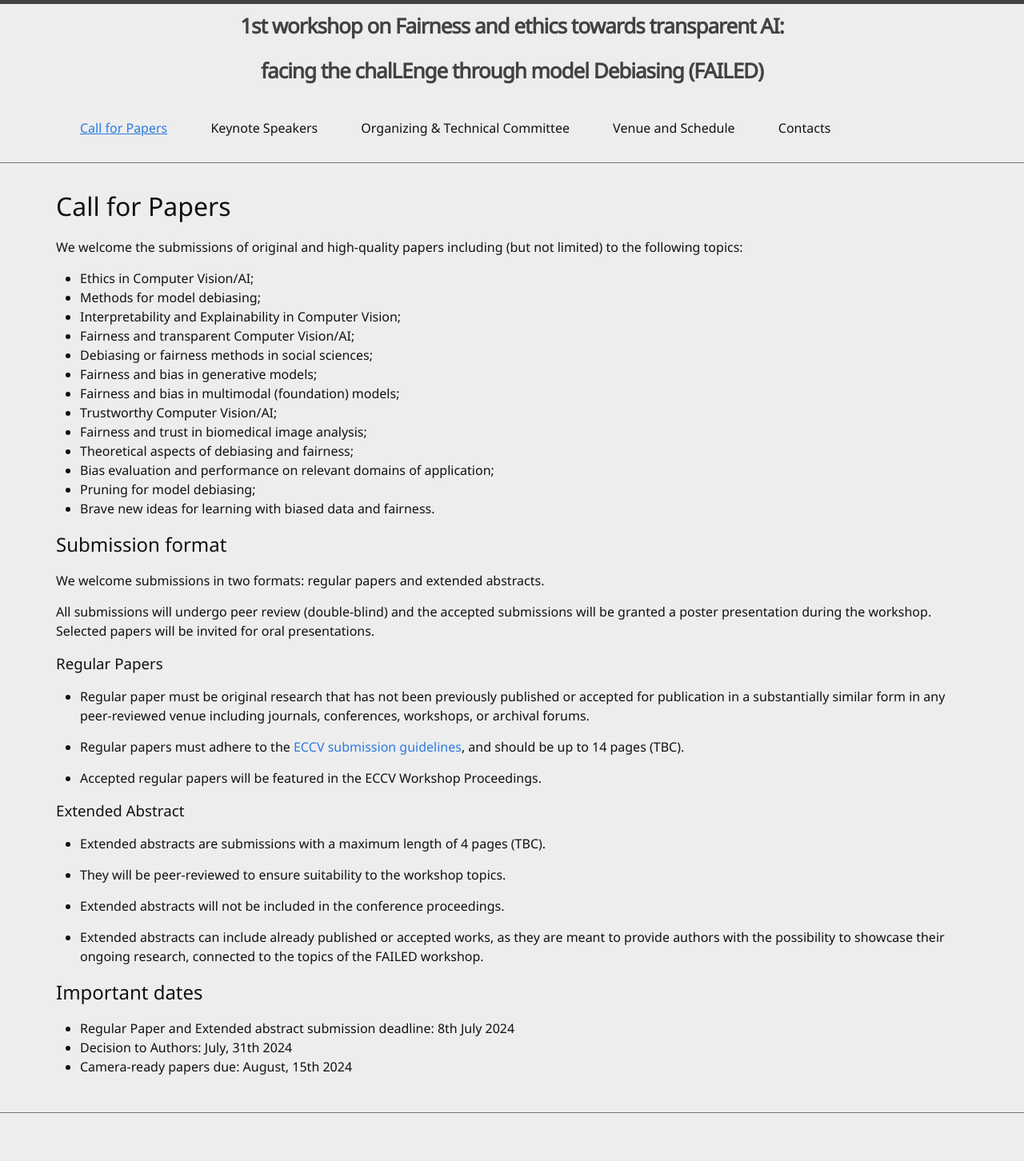
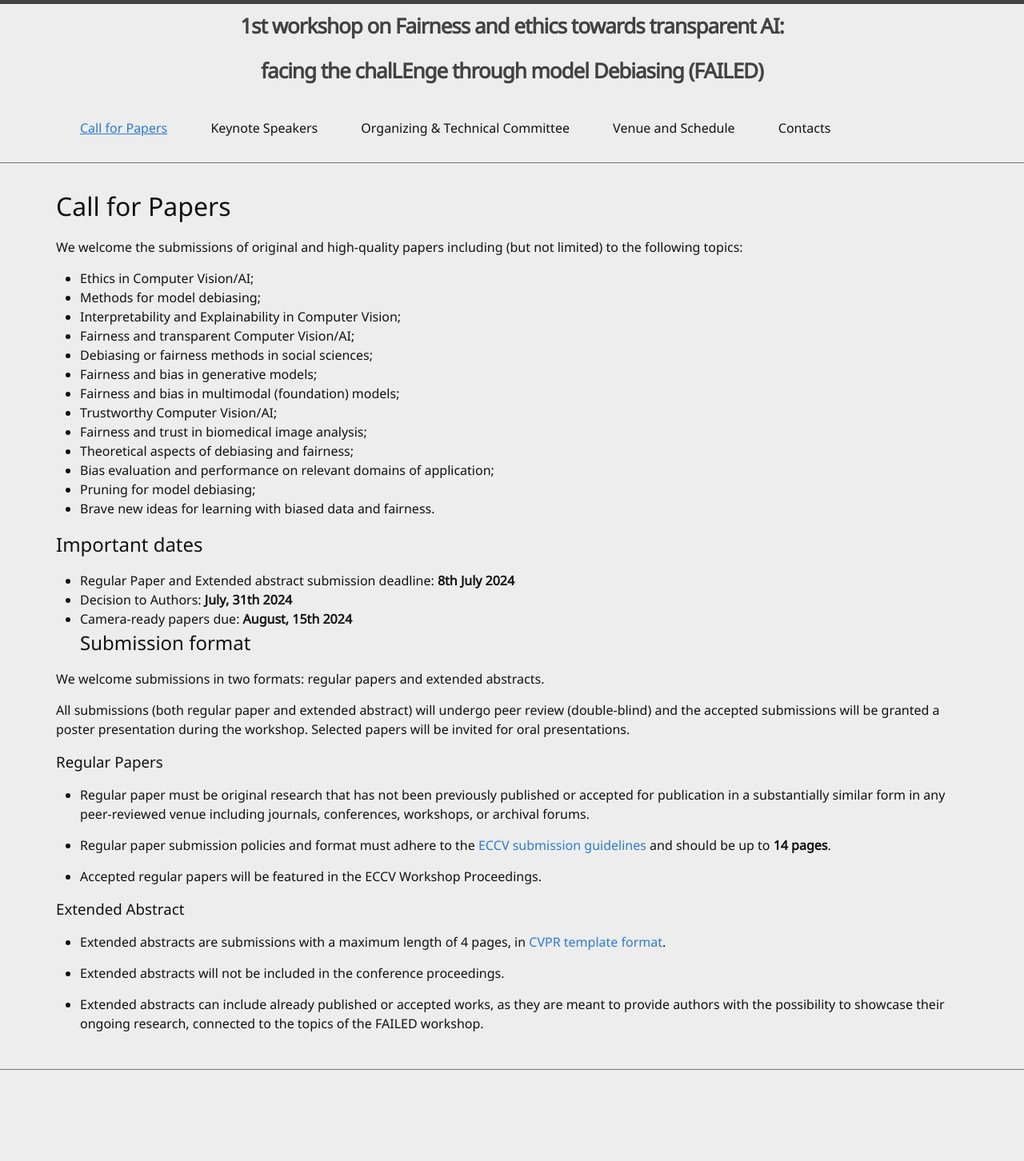
Before and after one commit to VitoPaoloPastore/2nd-FAILED-Workshop-ICCV-2025.github.io, a Jekyll site: the page built from 0-call.md, in a window 1280 px wide. Shown: the whole page at 80% size. Built offline with Jekyll 4.4.1, drawn with Linux system fonts in a browser that asks for light colours; after the commit the page ends 1398 px from its top, so only the background shows below that.

Commit message:
Update 0-call.md

```diff
--- a/0-call.md
+++ b/0-call.md
@@ -21,35 +21,31 @@ We welcome the submissions of original and high-quality papers including (but no
 * Pruning for model debiasing;
 * Brave new ideas for learning with biased data and fairness.
 
+## Important dates
+
+* Regular Paper and Extended abstract submission deadline: **8th July 2024**
+* Decision to Authors: **July, 31th 2024**
+* Camera-ready papers due: **August, 15th 2024**
 ## Submission format
 
 We welcome submissions in two formats: regular papers and extended abstracts.
 
-All submissions will undergo peer review (double-blind) and the accepted submissions will be granted a poster presentation during the workshop. Selected papers will be invited for oral presentations.
+All submissions (both regular paper and extended abstract) will undergo peer review (double-blind) and the accepted submissions will be granted a poster presentation during the workshop. Selected papers will be invited for oral presentations.
 
 
 ### Regular Papers
 
 * Regular paper must be original research that has not been previously published or accepted for publication in a substantially similar form in any peer-reviewed venue including journals, conferences, workshops, or archival forums.
 
-* Regular papers must adhere to the [ECCV submission guidelines](https://eccv.ecva.net/Conferences/2024/SubmissionPolicies), and should be up to 14 pages (TBC).
+* Regular paper submission policies and format must adhere to the [ECCV submission guidelines](https://eccv.ecva.net/Conferences/2024/SubmissionPolicies) and should be up to **14 pages**.
 
 * Accepted regular papers will be featured in the ECCV Workshop Proceedings.
 
 
 ### Extended Abstract
 
-* Extended abstracts are submissions with a maximum length of 4 pages (TBC).
-
-* They will be peer-reviewed to ensure suitability to the workshop topics.
+* Extended abstracts are submissions with a maximum length of 4 pages, in [CVPR template format](https://media.icml.cc/Conferences/CVPR2023/cvpr2023-author_kit-v1_1-1.zip).
 
 * Extended abstracts will not be included in the conference proceedings.
 
 * Extended abstracts can include already published or accepted works, as they are meant to provide authors with the possibility to showcase their ongoing research, connected to the topics of the FAILED workshop.
-
-
-## Important dates
-
-* Regular Paper and Extended abstract submission deadline: 8th July 2024
-* Decision to Authors: July, 31th 2024
-* Camera-ready papers due: August, 15th 2024
```
